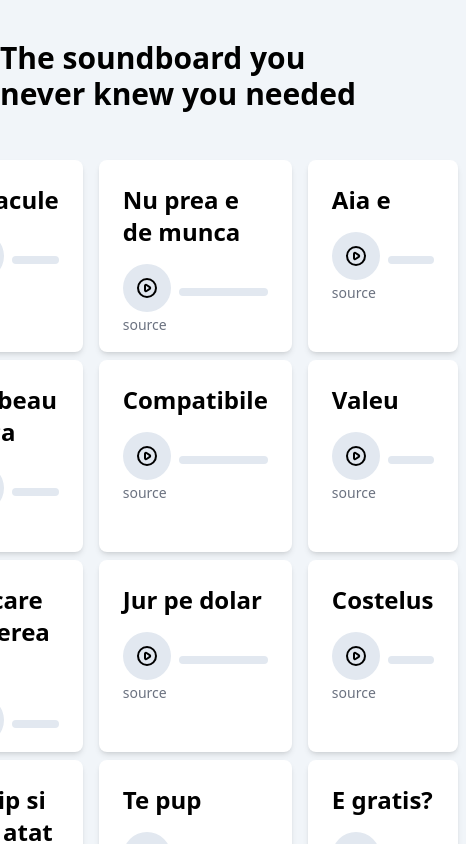
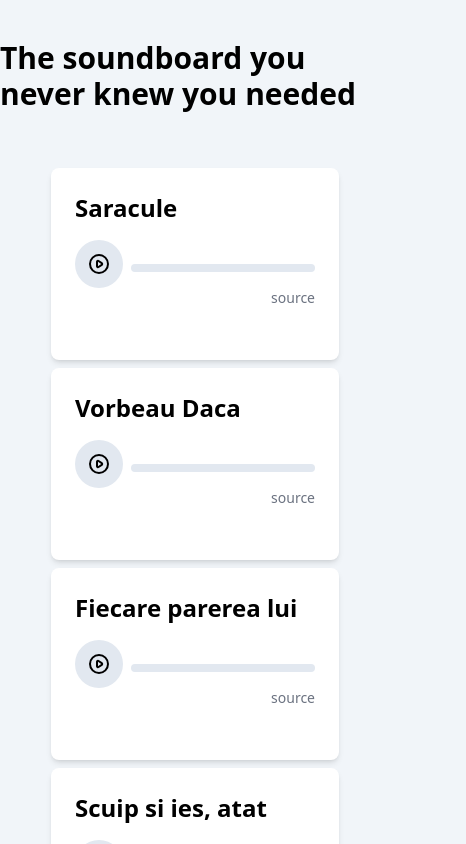
Before and after one commit to TheImprovening/The-Soundboard, a Next.js app: page / in a window 390 px wide. Shown: the top 844 px of the page, 466 px wide, since content can reach past the window. Built offline with nearby package versions, Linux system fonts and the light colour scheme.

Commit message:
fix(grid): adjust spacing and card sizing

```diff
--- a/components/Grid.jsx
+++ b/components/Grid.jsx
@@ -10,12 +10,12 @@ export class Grid extends Component {
 
     render() {
         return (
-            <div className='flex justify-around max-w-7xl flex-grow md:flex-col lg:flex-row'>
+            <div className='flex justify-around max-w-7xl sm:p-0 p-2 flex-grow flex-col sm:flex-row'>
                 {Array(3)
                     .fill(0)
                     .map((_, colIdx) =>
                         <div key={colIdx}
-                             className='flex-col flex-grow lg:p-4 rounded-md min-w-min'>
+                            className='flex-col flex-grow p-0 rounded-md min-w-min flex-1'>
                             {
                                 this.props.data
                                     .filter((_, cardIdx) => cardIdx % 3 === colIdx)
--- a/components/SoundCard.jsx
+++ b/components/SoundCard.jsx
@@ -17,6 +17,7 @@ export class SoundCard extends React.Component {
           playerId={this.props.cardData.id}
         ></Player>
         {this.props.cardData.source && (
+          <div className="flex justify-end">
             <a
               href={this.props.cardData.source}
               target="_blank"
@@ -25,6 +26,7 @@ export class SoundCard extends React.Component {
             >
               source
             </a>
+          </div>
         )}
       </div>
     );
```
Lines whose indentation alone changed are shown as unchanged.
